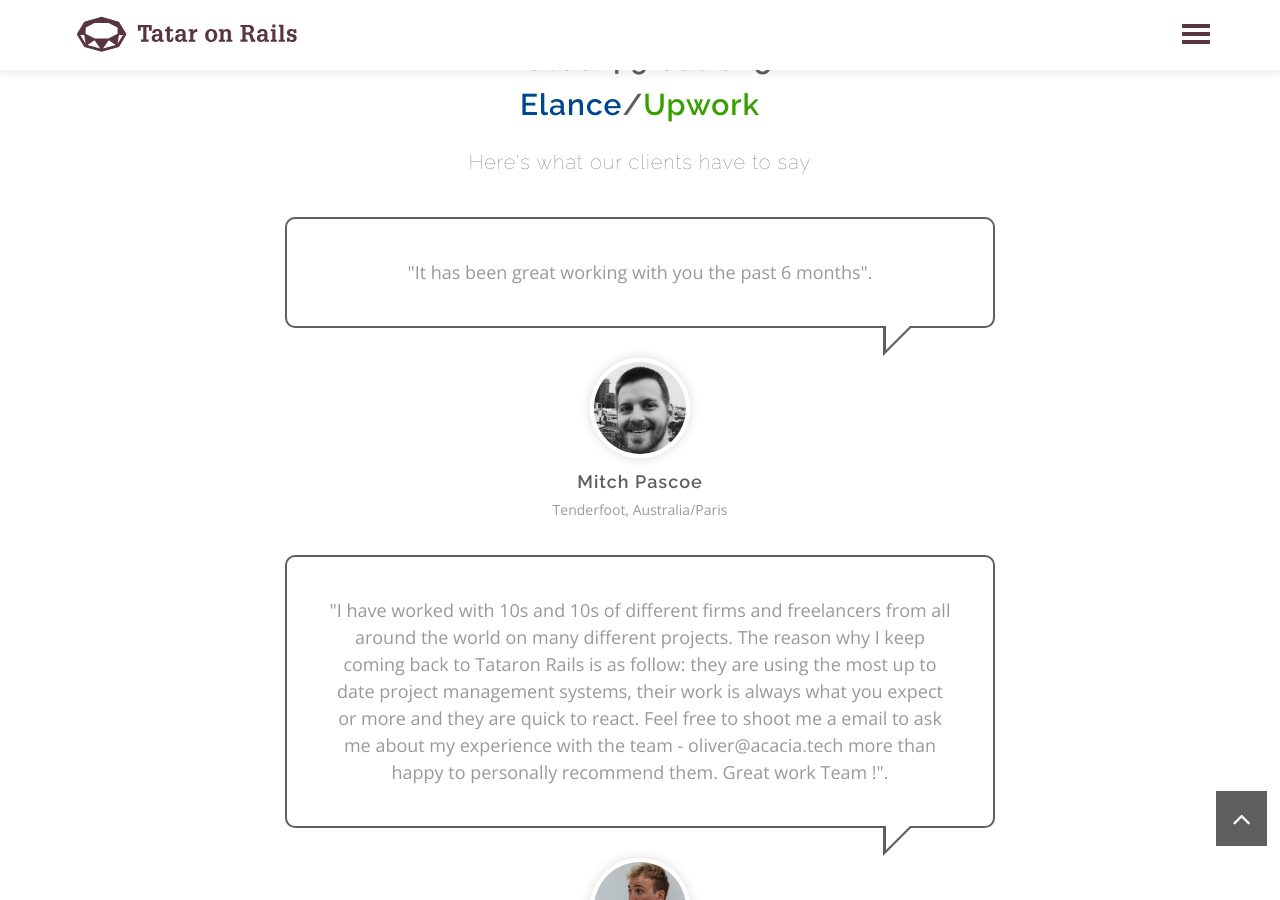
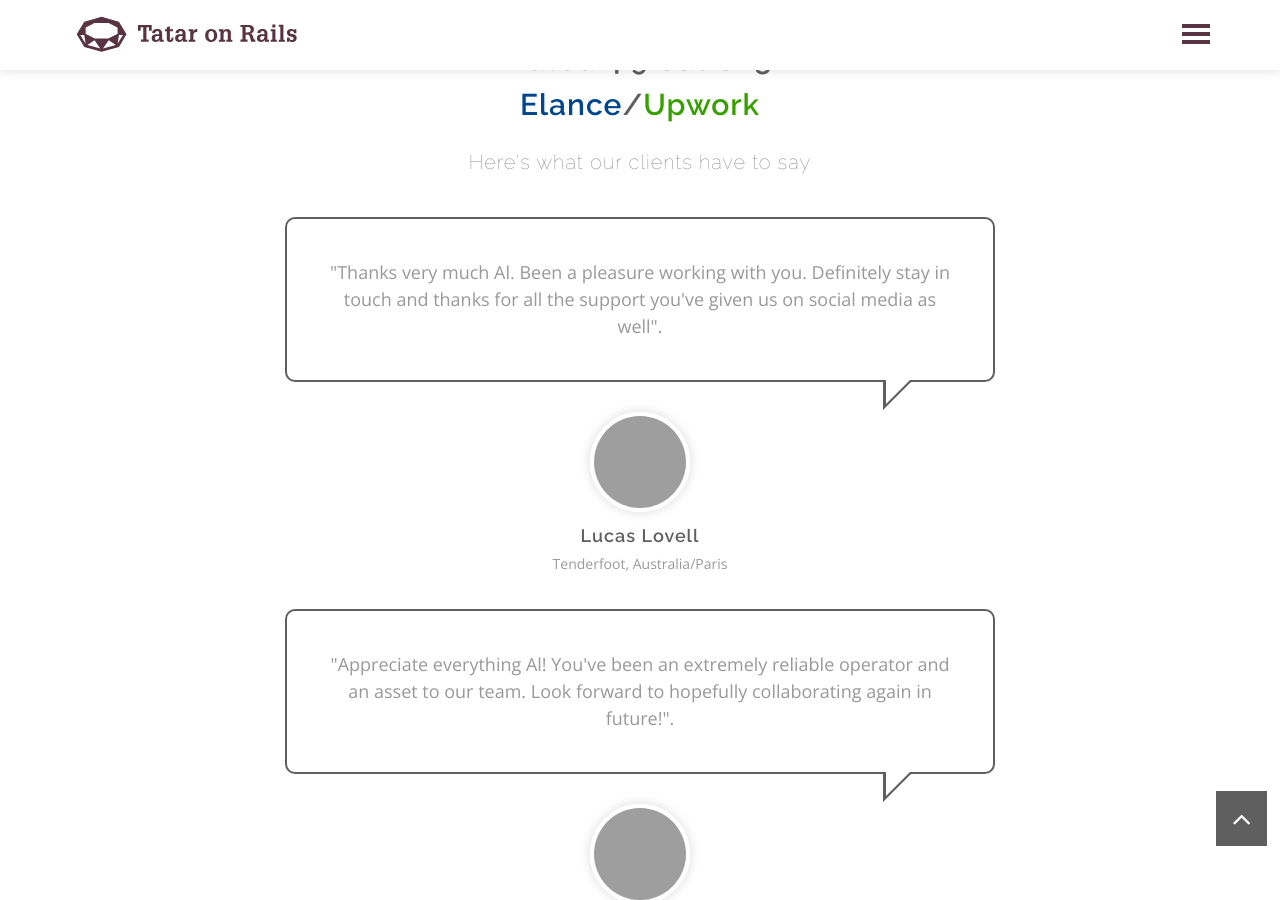
Before and after one commit to tataronrails/tataronrails.github.io, a Jekyll site: the page built from index.md, in a window 1280 px wide and 900 px high, scrolled down 3197 px. Built offline with Jekyll 4.4.1, drawn with Linux system fonts in a browser that asks for light colours; our own code applies the rules of GitHub Pages for plain Markdown files; some of the changed text lies outside the part shown; grey boxes are pictures that could not be loaded.

Commit message:
Update default.html

```diff
--- a/_layouts/default.html
+++ b/_layouts/default.html
@@ -582,6 +582,37 @@
                                     <!--beginning of feedback block -->
                                     <div class="item wow fadeInRight" data-wow-delay="0.7s">
                                         <p class="speech">
+                                            "Thanks very much Al. Been a pleasure working with you. Definitely stay in touch and thanks for all the support you've given us on social media as well".
+                                        </p>
+                                        <div class="client-info">
+                                            <img src="/assets/images/lucas_tf.jpg">
+                                            <h4>
+                                                Lucas Lovell
+                                            </h4>
+                                            <span>Tenderfoot, Australia/Paris</span>
+                                        </div>
+                                    </div>
+                                    <!-- /.item -->
+                                    <!-- end of feedback block-->
+                                    <!--beginning of feedback block -->
+                                    <div class="item wow fadeInRight" data-wow-delay="0.7s">
+                                        <p class="speech">
+                                            "Appreciate everything Al! You've been an extremely reliable operator and an asset to our team. Look forward to hopefully collaborating again in future!".
+                                        </p>
+                                        <div class="client-info">
+                                            <img src="/assets/images/charles_tf.jpg">
+                                            <h4>
+                                                Charles Inglis
+                                            </h4>
+                                            <span>Tenderfoot, Australia/Paris</span>
+                                        </div>
+                                    </div>
+                                    <!-- /.item -->
+                                    <!-- end of feedback block-->
+
+                                    <!--beginning of feedback block -->
+                                    <div class="item wow fadeInRight" data-wow-delay="0.7s">
+                                        <p class="speech">
                                             "It has been great working with you the past 6 months".
                                         </p>
                                         <div class="client-info">
```
